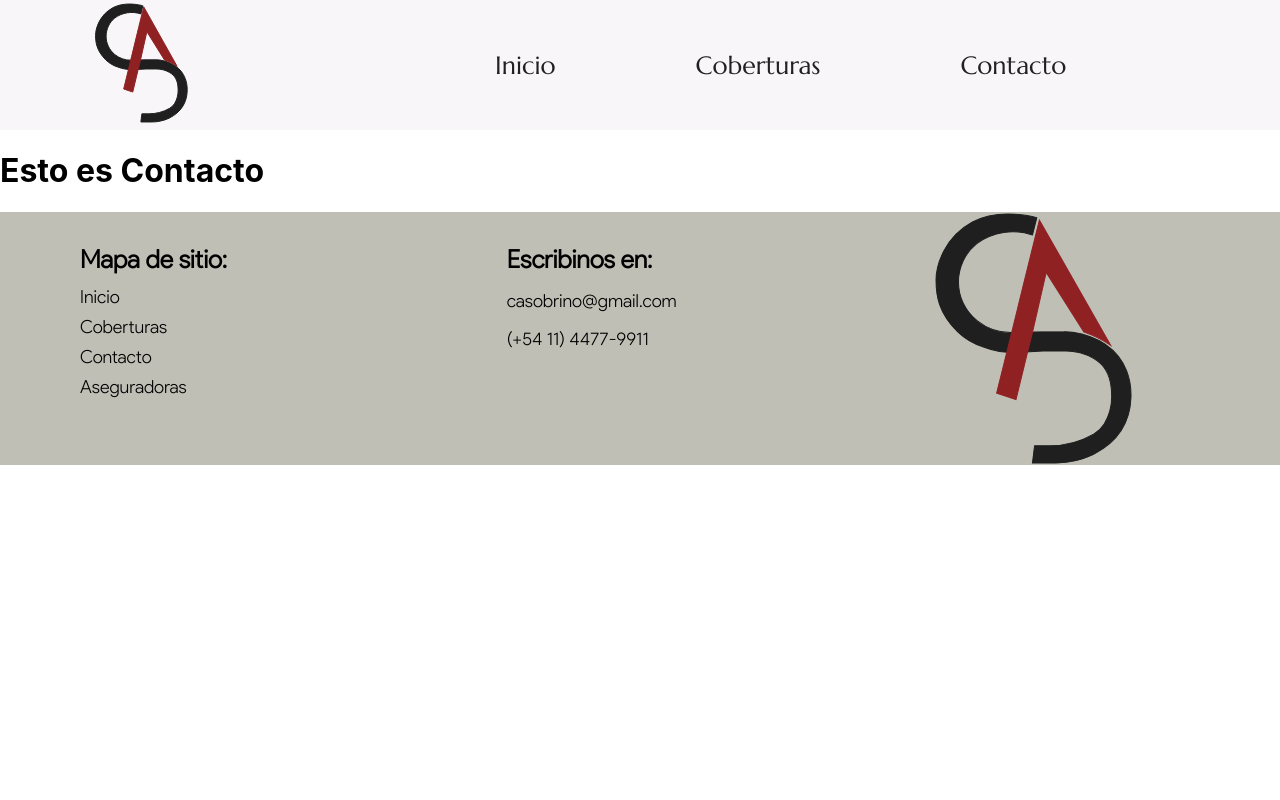
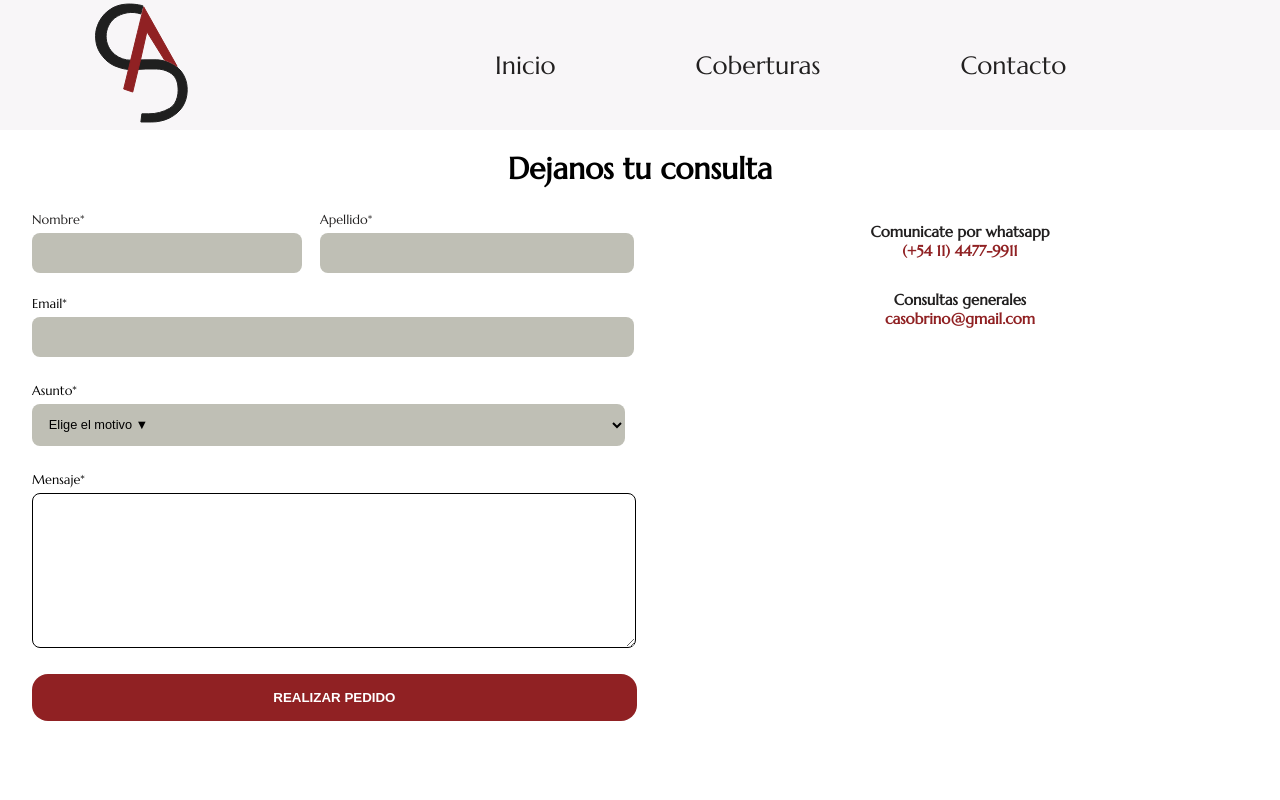
Before and after one commit to diaslucia/cas, a React (Create React App) app: page /contacto in a window 1280 px wide. Shown: the top 800 px of the page. Built offline with nearby package versions, Linux system fonts and the light colour scheme.

Commit message:
Added contact section

```diff
--- a/package.json
+++ b/package.json
@@ -7,9 +7,11 @@
     "@testing-library/jest-dom": "^5.16.4",
     "@testing-library/react": "^13.1.1",
     "@testing-library/user-event": "^13.5.0",
+    "axios": "^0.27.2",
     "framer-motion": "^6.3.3",
     "react": "^18.0.0",
     "react-dom": "^18.0.0",
+    "react-hook-form": "^7.31.1",
     "react-router-dom": "^6.3.0",
     "react-scripts": "5.0.1",
     "sass": "^1.50.1",
--- a/src/sections/contacto/contacto.js
+++ b/src/sections/contacto/contacto.js
@@ -1,11 +1,132 @@
-import React from "react";
+import React, { useState } from "react";
+import { useForm } from "react-hook-form";
+import axios from "axios";
+import "./contacto.scss";
 
 const Contacto = () => {
-    return(
+  const {
+    register,
+    handleSubmit,
+    formState: { errors },
+    reset,
+  } = useForm();
+
+  const onSubmit = async (data) => {
+      reset();
+      axios.post('https://formsubmit.co/juanignaciouranimm@gmail.com', {
+          data
+        })
+        .then(function (response) {
+            console.log(response);
+      })
+      .catch(function (error) {
+        console.log(error);
+      });
+  };
+
+  return (
+    <div className="contacto">
+      <h1>Dejanos tu consulta</h1>
+      <div>
         <div>
-            <h1>Esto es Contacto</h1>
+          <form onSubmit={handleSubmit(onSubmit)}>
+            <div className="principal">
+              <label>
+                <div>
+                  Nombre*
+                  {errors.Nombre?.type === "required" && (
+                    <p className="required">Requerido</p>
+                  )}
+                </div>
+                <input
+                  type="text"
+                  className="inputNombre"
+                  {...register("Nombre", {
+                    required: true,
+                    pattern: /^[A-Za-z-ZñÑáéíóúÁÉÍÓÚ\s]+$/i,
+                  })}
+                />
+              </label>
+              <label>
+              <div>
+                Apellido*
+                {errors.Apellido?.type === "required" && (
+                    <p className="required">Requerido</p>
+                    )}
+                    </div>
+                <input
+                  type="text"
+                  {...register("Apellido", {
+                    required: true,
+                    pattern: /^[A-Za-z-ZñÑáéíóúÁÉÍÓÚ\s]+$/i,
+                  })}
+                />
+              </label>
+            </div>
+            <label>
+            <div>
+              Email*
+              {errors.Email?.type === "required" && (
+                  <p className="required">Requerido</p>
+                  )}
+                </div>
+              <input
+                type="email"
+                {...register("Email", { required: true, maxLength: 50 })}
+              />
+            </label>
+            <label>
+            <div>
+              Asunto*
+              {errors.Asunto?.type === "required" && (
+                  <p className="required">Requerido</p>
+                  )}
+                  </div>
+              <select
+                {...register("Asunto", { required: true, maxLength: 50 })}
+              >
+                <option value="">Elige el motivo ▼</option>
+                <option value="Seguro de vida">Seguro de vida</option>
+                <option value="Seguro de salud">Seguro de salud</option>
+                <option value="Seguro de casa">Seguro de casa</option>
+                <option value="Seguro de auto">Seguro de auto</option>
+                <option value="Seguro de moto">Seguro de moto</option>
+                <option value="Seguro de ciclistas">Seguro de ciclistas</option>
+                <option value="Seguro de mascotas">Seguro de mascotas</option>
+                <option value="RC Independientes">RC Independientes</option>
+                <option value="ART">ART</option>
+                <option value="AP">AP</option>
+              </select>
+            </label>
+            <label>
+            <div>
+              Mensaje*
+              {errors.Mensaje?.type === "required" && (
+                  <p className="required">Requerido</p>
+                  )}
+                  </div>
+              <textarea
+                type="textarea"
+                {...register("Mensaje", {
+                  required: true,
+                  pattern: /^[0-9-A-Za-z-ZñÑáéíóúÁÉÍÓÚ\s-/-*.,-]+$/i,
+                })}
+              />
+            </label>
+            <label>
+              <button className="button" type="submit">REALIZAR PEDIDO</button>
+            </label>
+          </form>
         </div>
-    );
-}
+        <div>
+          <p className="principal">Comunicate por whatsapp</p>
+          <p className="secundario">(+54 11) 4477-9911</p>
+          <p className="principal">Consultas generales</p>
+          <p className="secundario">casobrino@gmail.com</p>
+        </div>
+      </div>
+    </div>
+  );
+};
 
 export default Contacto;
--- /dev/null
+++ b/src/sections/contacto/contacto.scss
@@ -0,0 +1,147 @@
+@import "../../sass/theme.scss";
+
+.contacto{
+    @include titleFont(15px);
+    font-weight: 500;
+    text-align: center;
+    margin-bottom: 80px;
+    div{
+        display: flex;
+        justify-content: center;
+        align-items: flex-start;
+        div{
+            display: flex;
+            flex-direction: column;
+            align-items: center;
+            justify-content: center;
+            width: 50%;
+            .principal{
+                color: $text;
+                font-weight: 700;
+                margin-bottom: 0rem;
+            }
+            .secundario{
+                color: $primary;
+                font-weight: 700;
+                margin-top: 0rem;
+            }
+            form{
+                width: 90%;
+                .principal{
+                    width: 100%;
+                    display: flex;
+                    flex-direction: row;
+                    margin: auto;
+                    label{
+                        width: 100%;
+                        display: flex;
+                        flex-direction: column;
+                        justify-content: flex-start;
+                        align-items: flex-start;
+                        font-weight: 300;
+                        margin: 0.3rem 0rem 0.3rem 0rem;
+                        font-size: 0.8rem;
+                        div{
+                            display: flex;
+                            flex-direction: row;
+                            justify-content: flex-start;
+                            width: 90%;
+                            p{
+                                margin: 0rem 0rem 0rem 0.5rem;
+                                color: $button;
+                            }
+                        }
+                    }
+                    input{
+                        border-radius: 0.5rem;
+                        border: none;
+                        background-color: $secondaryBackground;
+                        padding: 0.8rem;
+                        margin: 0.3rem 0rem 0.3rem 0rem;
+                        width: 100%;
+                    }
+                    .inputNombre{
+                        width: 85%;
+                    }
+                }
+                label{
+                    display: flex;
+                    flex-direction: column;
+                    justify-content: flex-start;
+                    align-items: flex-start;
+                    font-weight: 300;
+                    font-size: 0.8rem;
+                    margin: 0.8rem 0rem;
+                    div{
+                        display: flex;
+                        flex-direction: row;
+                        justify-content: flex-start;
+                        width: 90%;
+                        p{
+                            margin: 0rem 0rem 0rem 0.5rem;
+                            color: $button;
+                        }
+                    }
+                    .button{
+                        width: 105%;
+                        padding: 1rem 0rem;
+                        border-radius: 1rem;
+                        border: none;
+                        background-color: $button;
+                        color: #ffffff;
+                        font-weight: 600;
+                        animation: all 1s linear;
+                        cursor: pointer;
+                        &:active{
+                            transform: scale(.95);
+                            transition: all 0.15s ease-in-out;
+                        }
+                    }
+                }
+                input{
+                    border-radius: 0.5rem;
+                    border: none;
+                    background-color: $secondaryBackground;
+                    padding: 0.8rem;
+                    width: 100%;
+                    margin: 0.3rem 0rem 0.8rem 0rem;
+                }
+                select{
+                    @extend label;
+                    border-radius: 0.5rem;
+                    border: none;
+                    background-color: $secondaryBackground;
+                    padding: 0.8rem;
+                    margin: 0.3rem 0rem 0.8rem 0rem;
+                    width: 103%;
+                    option{
+                        padding: 1rem 0rem;
+                    }
+                }
+                textarea{
+                    @extend label;
+                    border-radius: 0.5rem;
+                    border: 1px solid black;
+                    background-color: #ffffff;
+                    padding: 0.8rem;
+                    margin: 0.8rem 0rem;
+                    margin-top: 0.3rem;
+                    width: 100%;
+                    height: 8rem;
+                    max-height: 8rem;
+                    max-width: 100%;
+                    div{
+                        display: flex;
+                        flex-direction: row;
+                        justify-content: flex-start;
+                        width: 90%;
+                        p{
+                            margin: 0rem 0rem 0rem 0.5rem;
+                            color: $button;
+                        }
+                    }
+                }
+            }
+        }
+    }
+}
```
Also changed, not shown: 1 other file (tests, documents, lock files or other folders).
